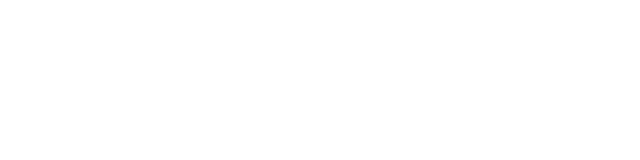
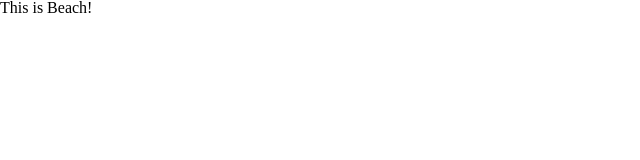
Before and after one commit to HBSPS/Playground, a React (Create React App) app: page /beach in a window 1280 px wide. Before the commit this address had no page. Shown: the top 160 px of the page, without its empty margins (0-640 px from the left). Built offline with nearby package versions, Linux system fonts and the light colour scheme.

Commit message:
:sparkles: [FEAT] Beach 페이지 시작
URL: /beach

```diff
--- a/src/App.tsx
+++ b/src/App.tsx
@@ -1,4 +1,5 @@
 import { BrowserRouter as Router, Routes, Route } from 'react-router-dom';
+import Beach from './Components/_Templates/Beach';
 import Home from './Components/_Templates/Home';
 import Snow from './Components/_Templates/Snow';
 
@@ -8,6 +9,7 @@
       <Routes>
         <Route path='/' element={<Home />}></Route>
         <Route path="/snow" element={<Snow />}></Route>
+        <Route path="/beach" element={<Beach />}></Route>
       </Routes>
     </Router>
   );
--- /dev/null
+++ b/src/Components/_Templates/Beach.tsx
@@ -0,0 +1,5 @@
+const Beach = () => {
+  return <h1>This is Beach!</h1>;
+};
+
+export default Beach;
```
